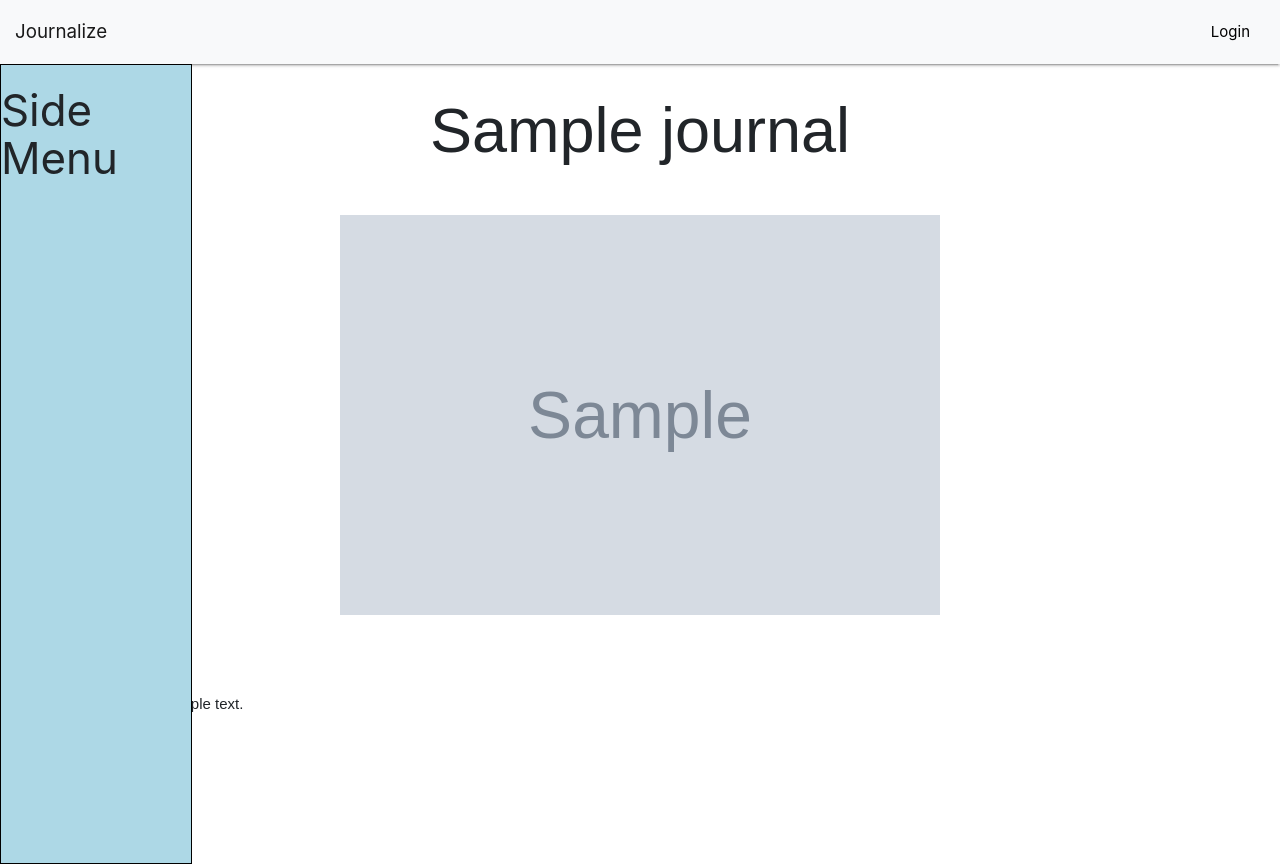
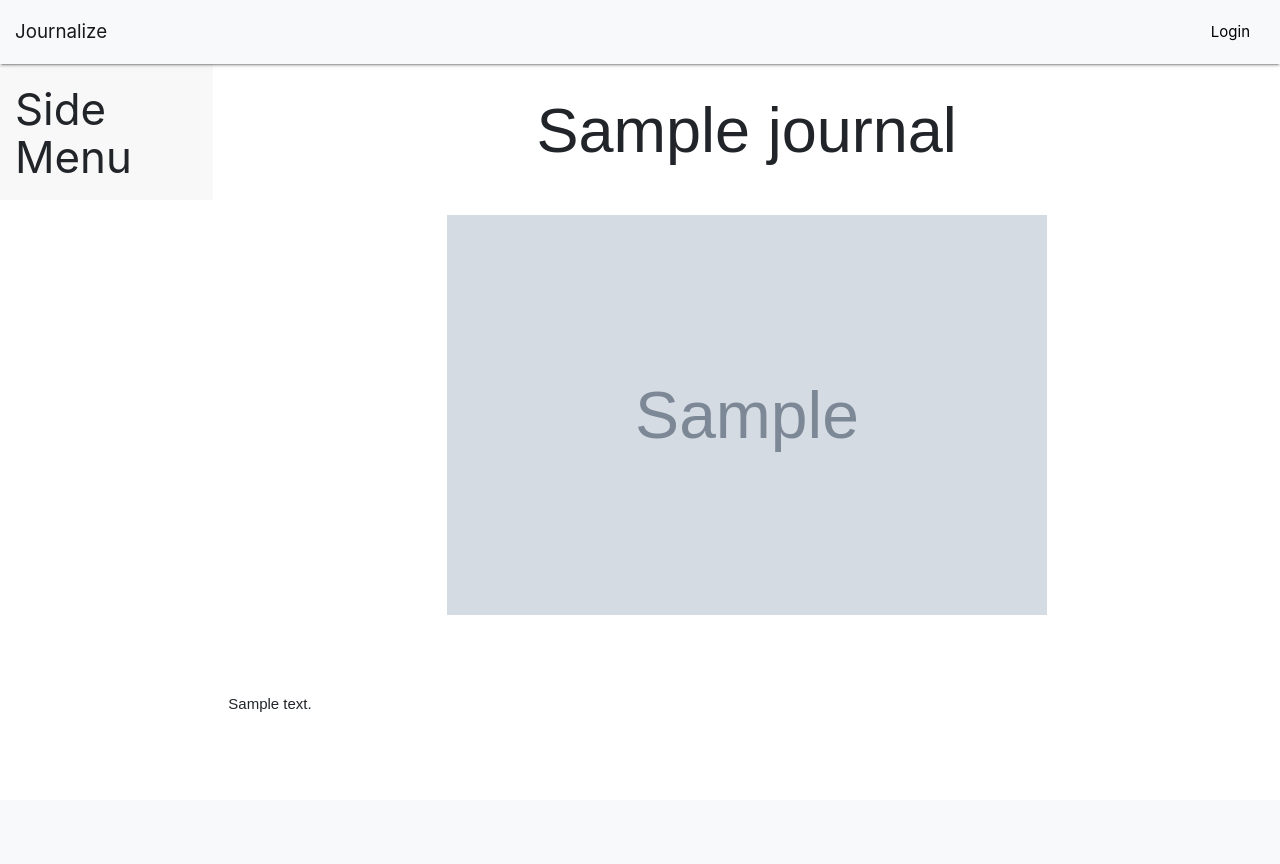
Before and after one commit to emmanuelobo/journalize, a Django app: page /entry/1 in a window 1280 px wide. After the commit the page ends 712 px from the top, so only its background shows below. Run offline with Django 3.2, Linux system fonts and the light colour scheme; tables that the repository leaves empty hold one stand-in row (values such as "Sample post"); grey boxes marked "Sample" are stand-in pictures; some libraries are stand-ins or nearby versions.

Commit message:
preview style changes

```diff
--- a/app/static/css/base.css
+++ b/app/static/css/base.css
@@ -59,3 +59,7 @@ i.material-icons:hover {
 .delete-entry-btn{
     cursor: hand;
 }
+
+.navbar{
+    z-index: 1;
+}
--- a/app/static/css/journal.css
+++ b/app/static/css/journal.css
@@ -1,6 +1,4 @@
 .main-container{
-    margin: auto;
-    width: 75%;
     height: 100%;
     overflow-y: scroll;
 }
@@ -48,12 +46,14 @@ a:hover{
 
 .side-menu{
     width: 15%;
-    border: 1px solid black;
-    background-color: lightblue;
-    position: absolute;
+    background-color: #f8f8f8;
     height: 100%;
 }
 
 .side-menu-content{
 
 }
+
+body{
+    overflow: hidden;
+}
--- a/app/template/subtemplate/journal_entry.html
+++ b/app/template/subtemplate/journal_entry.html
@@ -14,13 +14,15 @@
 </head>
 <body>
     <div class="body">
-        <div class="side-menu">
+        <div class="row">
+
+            <div class="side-menu col-md-2">
                 <div class="side-menu-content">
                     <h3>Side Menu</h3>
                 </div>
             </div>
 
-        <div class="main-container">
+            <div class="main-container col-md-10">
                     {% if entry.image %}
                     <div class="journal-header">
                         <h1 class="journal-preview-title">{{entry.title}}</h1>
@@ -37,6 +39,9 @@
             </div>
 
         </div>
+
+
+    </div>
 <!-- TODO: add tags -->
 <!-- TODO: change fonts -->
 </body>
```
Lines whose indentation alone changed are shown as unchanged.
